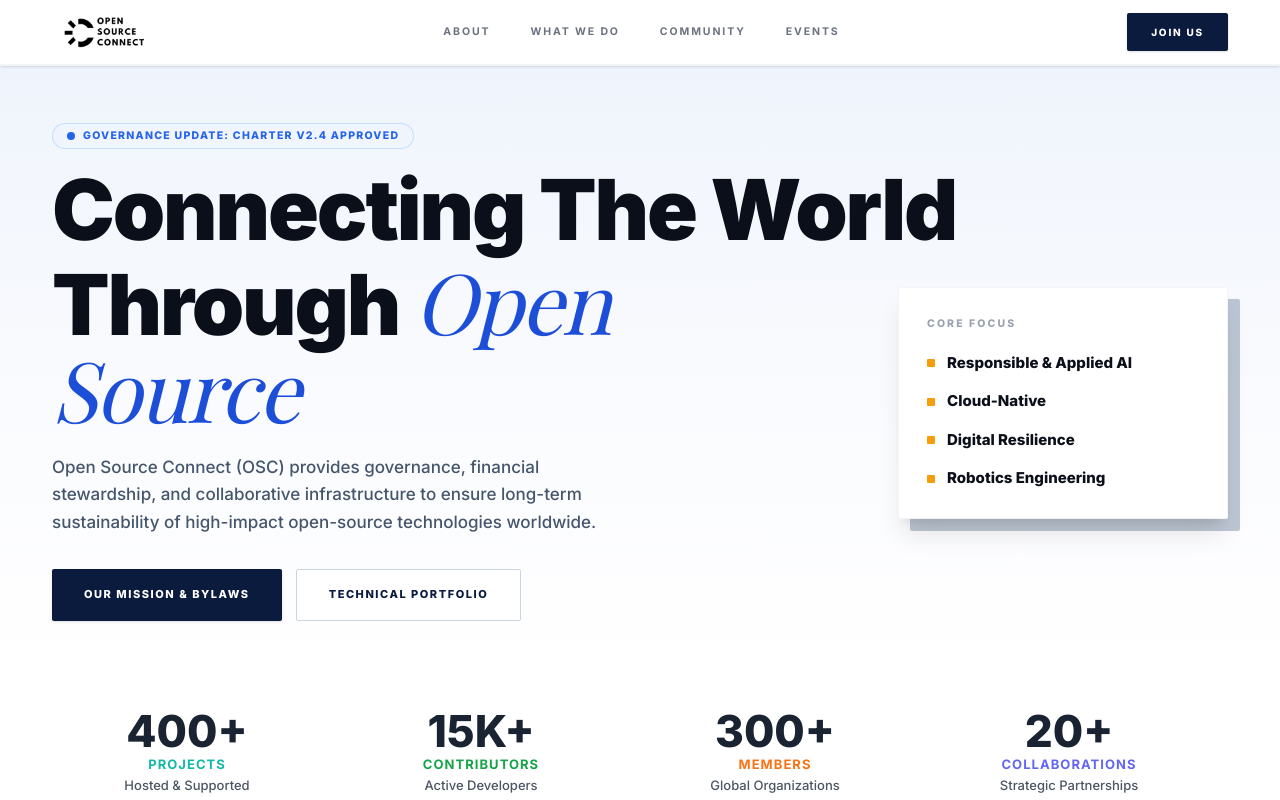
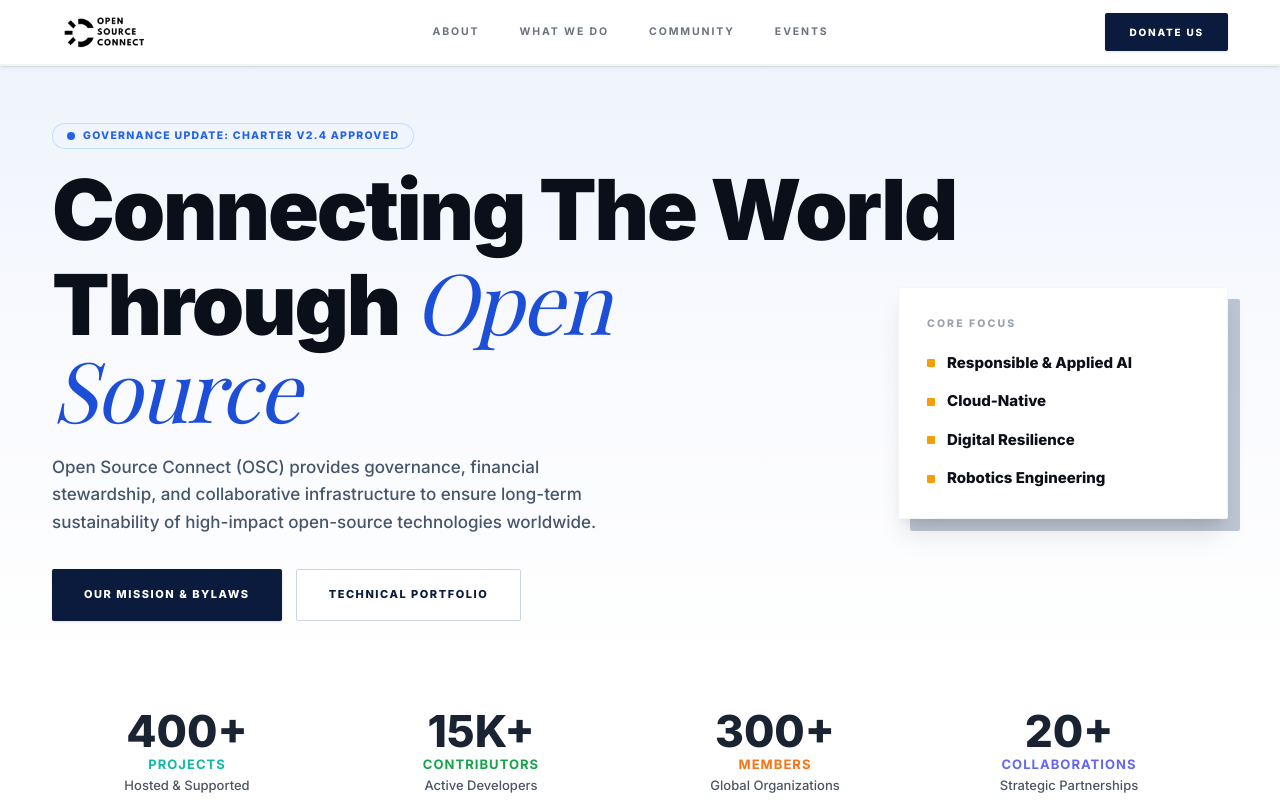
Before and after one commit to open-source-connect-01/OSC_India, a Next.js app: page / in a window 1280 px wide. Shown: the top 800 px of the page. Built offline with nearby package versions, Linux system fonts and the light colour scheme.

Commit message:
Update Navbar component to change "Join Us" button to "Donate Us" with updated link

```diff
--- a/src/components/Navbar.tsx
+++ b/src/components/Navbar.tsx
@@ -134,12 +134,14 @@ export default function Navbar({
               })}
             </div>
 
-            {/* Right Action: Join Us Button */}
+            {/* Right Action: Donate Us Button */}
             <Link
-              href="#"
+              href="https://ko-fi.com/opensourceconnect"
+              target="_blank"
+              rel="noopener noreferrer"
               className="inline-flex items-center justify-center h-[38px] px-6 bg-[#0A1B3D] text-white text-[10px] font-extrabold tracking-[0.18em] uppercase rounded-[2px] hover:bg-[#122752] transition-all duration-200 shrink-0 shadow-sm"
             >
-              JOIN US
+              DONATE US
             </Link>
           </div>
 
@@ -267,13 +269,15 @@ export default function Navbar({
 
         {/* Drawer Inner Content */}
         <div className="px-6 pb-8 flex-1">
-          {/* JOIN US CTA Button at the top */}
+          {/* DONATE US CTA Button at the top */}
           <Link
-            href="#"
+            href="https://ko-fi.com/opensourceconnect"
+            target="_blank"
+            rel="noopener noreferrer"
             onClick={onMobileMenuToggle}
             className="w-full bg-[#0A1B3D] text-white text-xs font-extrabold tracking-[0.18em] uppercase py-3.5 rounded-[2px] mb-8 shadow-md flex items-center justify-center text-center hover:bg-[#122752] transition-colors"
           >
-            JOIN US
+            DONATE US
           </Link>
 
           {/* Accordion Categories */}
```
